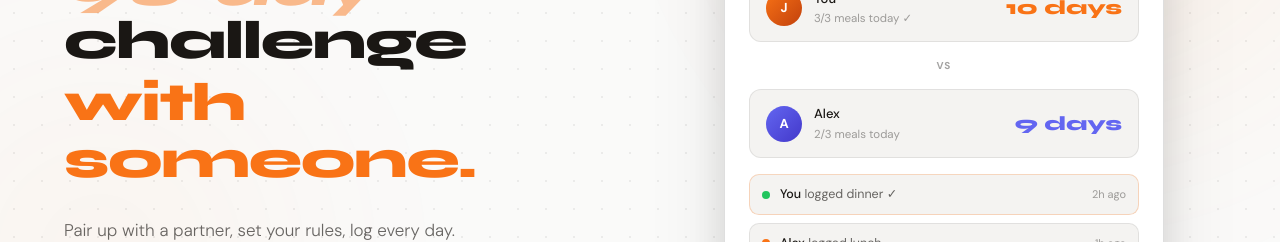
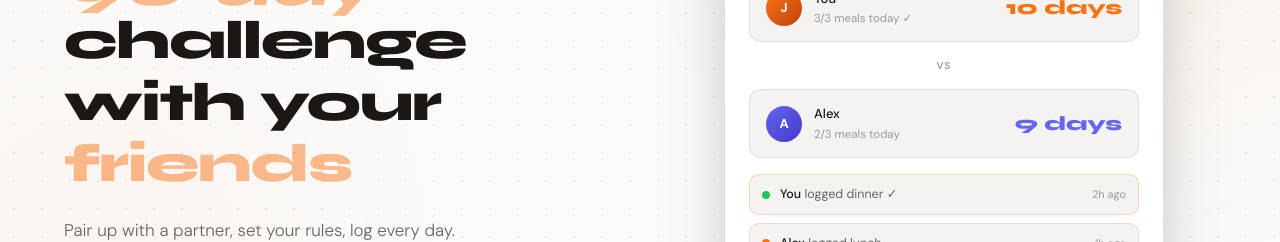
Before and after one commit to CarlosTho/track-app, a Next.js app: page / in a window 1280 px wide. Both pictures are taken after a click on the link "Privacy". Shown: the part 281-523 px from the top of the page. Built offline with nearby package versions, Linux system fonts and the light colour scheme; no server answers.

Commit message:
Update landing hero text and animations

```diff
--- a/app/page.tsx
+++ b/app/page.tsx
@@ -22,6 +22,7 @@ function useInView(threshold = 0.15) {
 }
 
 const DURATION_WORDS = ['1-week', '30-day', '2-week', '90-day']
+const COMPANION_WORDS = ['friends', 'partner', 'family']
 
 function HeroDuration() {
   const [idx, setIdx] = useState(0)
@@ -56,6 +57,41 @@ function HeroDuration() {
         }}
       >
         {DURATION_WORDS[idx]}
+      </span>
+    </span>
+  )
+}
+
+function HeroCompanion() {
+  const [idx, setIdx] = useState(0)
+  const [visible, setVisible] = useState(true)
+
+  useEffect(() => {
+    const tick = setInterval(() => {
+      setVisible(false)
+      setTimeout(() => {
+        setIdx((i) => (i + 1) % COMPANION_WORDS.length)
+        setVisible(true)
+      }, 320)
+    }, 2800)
+    return () => clearInterval(tick)
+  }, [])
+
+  return (
+    <span className="relative inline-block align-baseline" style={{ minWidth: '8.2ch' }}>
+      <span aria-hidden className="invisible whitespace-nowrap">
+        friends
+      </span>
+      <span
+        aria-live="polite"
+        className="absolute inset-0 whitespace-nowrap transition-all duration-[320ms] ease-out"
+        style={{
+          color: 'var(--tp-orange)',
+          opacity: visible ? 1 : 0,
+          transform: visible ? 'translateY(0)' : 'translateY(8px)',
+        }}
+      >
+        {COMPANION_WORDS[idx]}
       </span>
     </span>
   )
@@ -551,7 +587,8 @@ export default function LandingPage() {
             Start a <HeroDuration />{' '}
             <span className="inline-block pb-[0.08em]">challenge</span>
             <br />
-            <span style={{ color: 'var(--tp-orange)' }}>with someone.</span>
+            <span style={{ color: 'var(--tp-text)' }}>with your </span>
+            <HeroCompanion />
           </h1>
 
           <p
```
